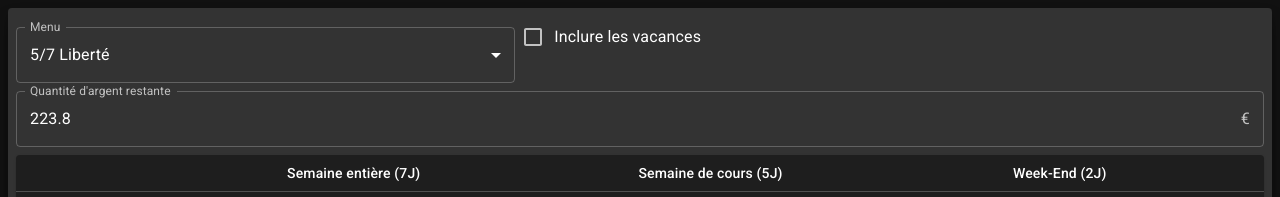
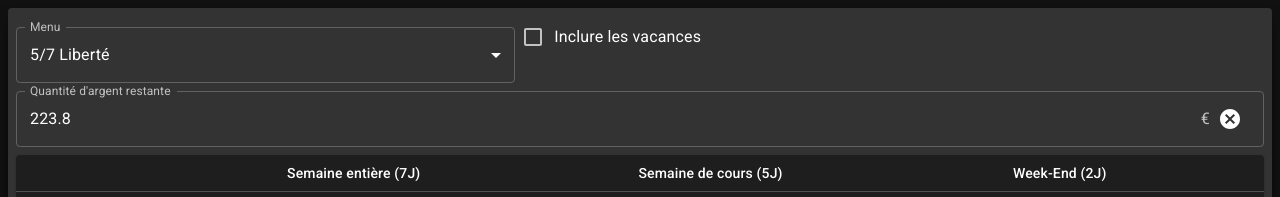
Before and after one commit to Whitebowfr/INSA-Restauration-Calc, a React (Create React App) app: page / in a window 1280 px wide. Shown: the top 197 px of the page. Built offline with nearby package versions, Linux system fonts and the light colour scheme.

Commit message:
Added a clear button

```diff
--- a/src/DataSelection/MoneyInput.js
+++ b/src/DataSelection/MoneyInput.js
@@ -1,5 +1,6 @@
 import * as React from "react"
-import { TextField, Box, InputAdornment } from "@mui/material"
+import { TextField, Box, InputAdornment, IconButton, Icon } from "@mui/material"
+import CancelIcon from '@mui/icons-material/Cancel';
 import { getTotalMoney } from "../utils/pricesCalc"
 import useLocalStorage from "../utils/localStorage"
 
@@ -21,6 +22,11 @@ export default function MoneyInput({ handleChange, menu }) {
         if (!money && menu) setChange(false)
     }, [menu])
 
+    const clearMoney = () => {
+        setMoney("")
+        handleChange("")
+    }
+
     return (<Box
     autoComplete="off"
     component="form"
@@ -32,11 +38,18 @@ export default function MoneyInput({ handleChange, menu }) {
             fullWidth
             label="Quantité d'argent restante"
             onChange={handleMoneyChange}
+            placeholder={getTotalMoney(menu).toString()}
             value={money}
             type="number"
             InputProps={{
-                 endAdornment: <InputAdornment position="end">€</InputAdornment>
+                endAdornment: <React.Fragment>
+                                <InputAdornment position="end">€</InputAdornment>
+                                <IconButton onClick={clearMoney}>
+                                    <CancelIcon/>
+                                </IconButton>
+                            </React.Fragment>
             }}
+
             />
     </Box>)
 }
```
